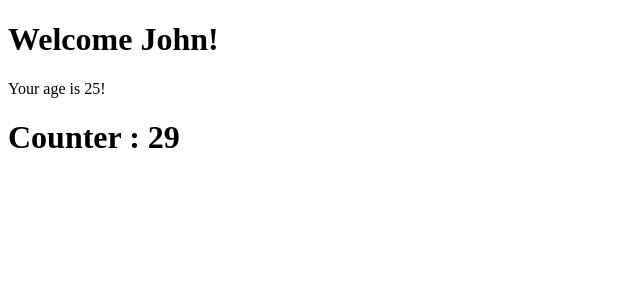
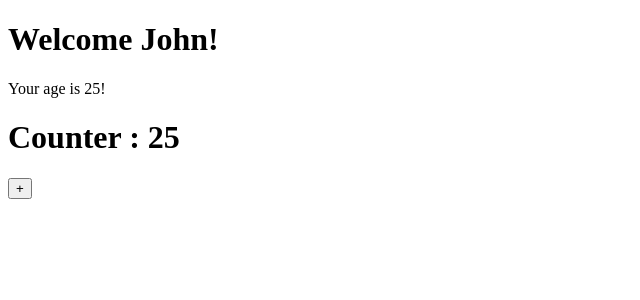
Before and after one commit to KaramGuliyev/React, a React (Create React App) app: page / in a window 1280 px wide. Shown: the top 300 px of the page, without its empty margins (0-640 px from the left). Built offline with nearby package versions, Linux system fonts and the light colour scheme.

Commit message:
Events-2

```diff
--- a/src/App.js
+++ b/src/App.js
@@ -3,6 +3,7 @@ import { Counter } from "./Counter";
 import { Welcome } from "./Welcome";
 
 export class App extends React.Component {
+
   render() {
     return (
       <>
--- /dev/null
+++ b/src/Button.js
@@ -0,0 +1,11 @@
+import React from "react";
+
+export class Button extends React.Component {
+  render() {
+    return (
+      <button onClick={this.props.handler}>
+        {this.props.type}
+      </button>
+    );
+  }
+}
--- /dev/null
+++ b/src/ClickCounter.js
@@ -0,0 +1,14 @@
+import React from "react";
+import { Button } from "./Button";
+
+export class ClickCounter extends React.Component {
+  state = this.props.state;
+
+  render() {
+    return (
+      <>
+        <Button handler={this.props.handler} type="+" />
+      </>
+    );
+  }
+}
--- a/src/Counter.js
+++ b/src/Counter.js
@@ -1,24 +1,33 @@
-// Modify the Counter component so that the interval is initialized within the
-// componentDidMount life cycle method instead of the constructor.
-// Is the constructor still required?
-
-// I think no need for using constructor here
-
 import React from "react";
 import { CounterDisplay } from "./CounterDisplay";
+import { ClickCounter } from "./ClickCounter";
+
+// Create a ClickTracker component that renders three buttons.
+// Implement a single event handler for all three buttons,
+// and track of which button was pressed last.
+// Show the last button that was pressed in an h1 tag within the ClickTracker component.
+// Tip: you can use the event object to access the target property of the event.
 
 export class Counter extends React.Component {
-  state = { count: this.props.counterStart ?? 10 };
+  state = { count: this.props.counterStart ?? 0 };
 
-  componentDidMount() {
-    setInterval(() => {
-      this.setState((state) => {
-        console.log(state.count);
-        return { count: state.count + 2 };
-      });
-    }, 2000);
+  constructor(props) {
+    super(props);
+    this.handler = this.handler.bind(this);
   }
+
+  handler() {
+    this.setState((state, props) => {
+      return { count: state.count + 1 };
+    });
+  }
+
   render() {
-    return <CounterDisplay state={this.state.count} />;
+    return (
+      <>
+        <CounterDisplay state={this.state.count} />
+        <ClickCounter state={this.state} handler={this.handler} />
+      </>
+    );
   }
 }
--- a/src/CounterDisplay.js
+++ b/src/CounterDisplay.js
@@ -2,6 +2,10 @@ import React from "react";
 
 export class CounterDisplay extends React.Component {
   render() {
-    return <h1>Counter : {this.props.state}</h1>;
+    return (
+      <>
+        <h1>Counter : {this.props.state}</h1>
+      </>
+    );
   }
 }
```
